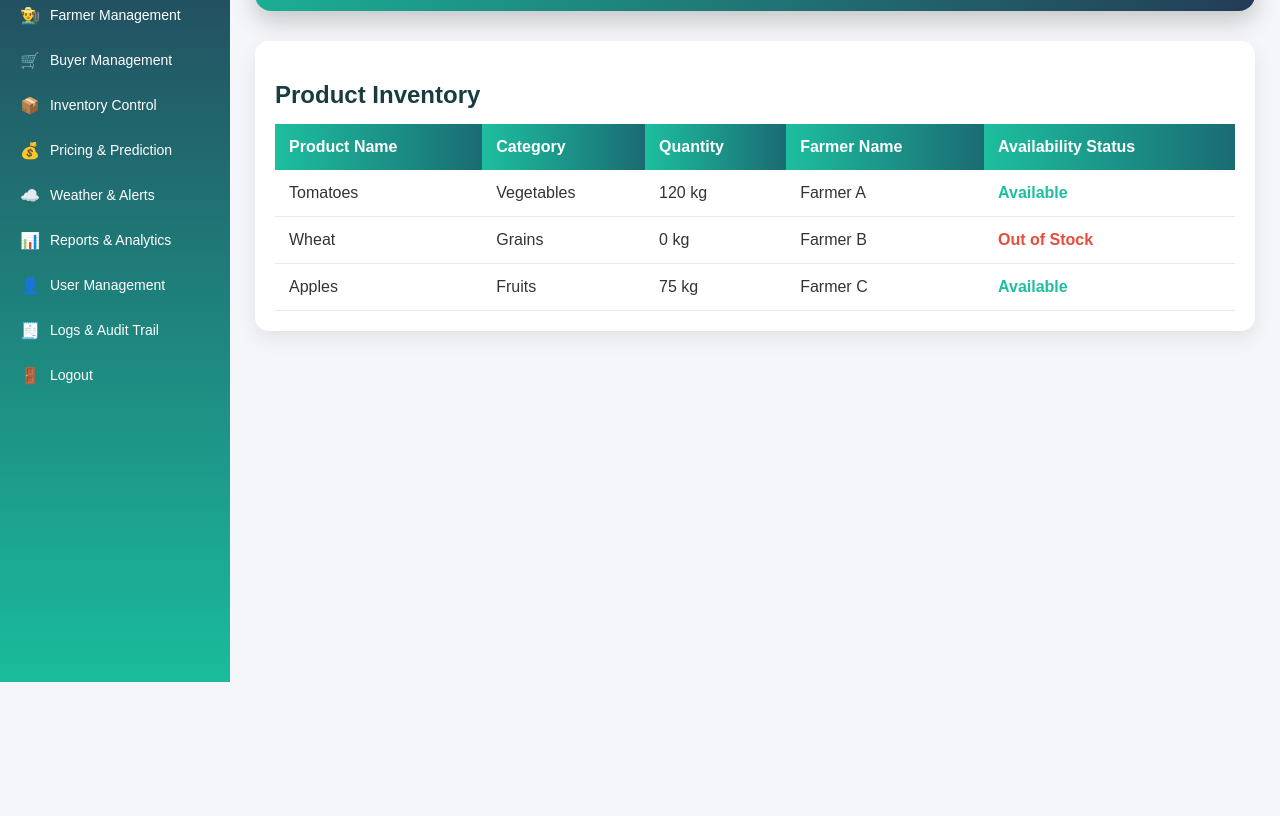
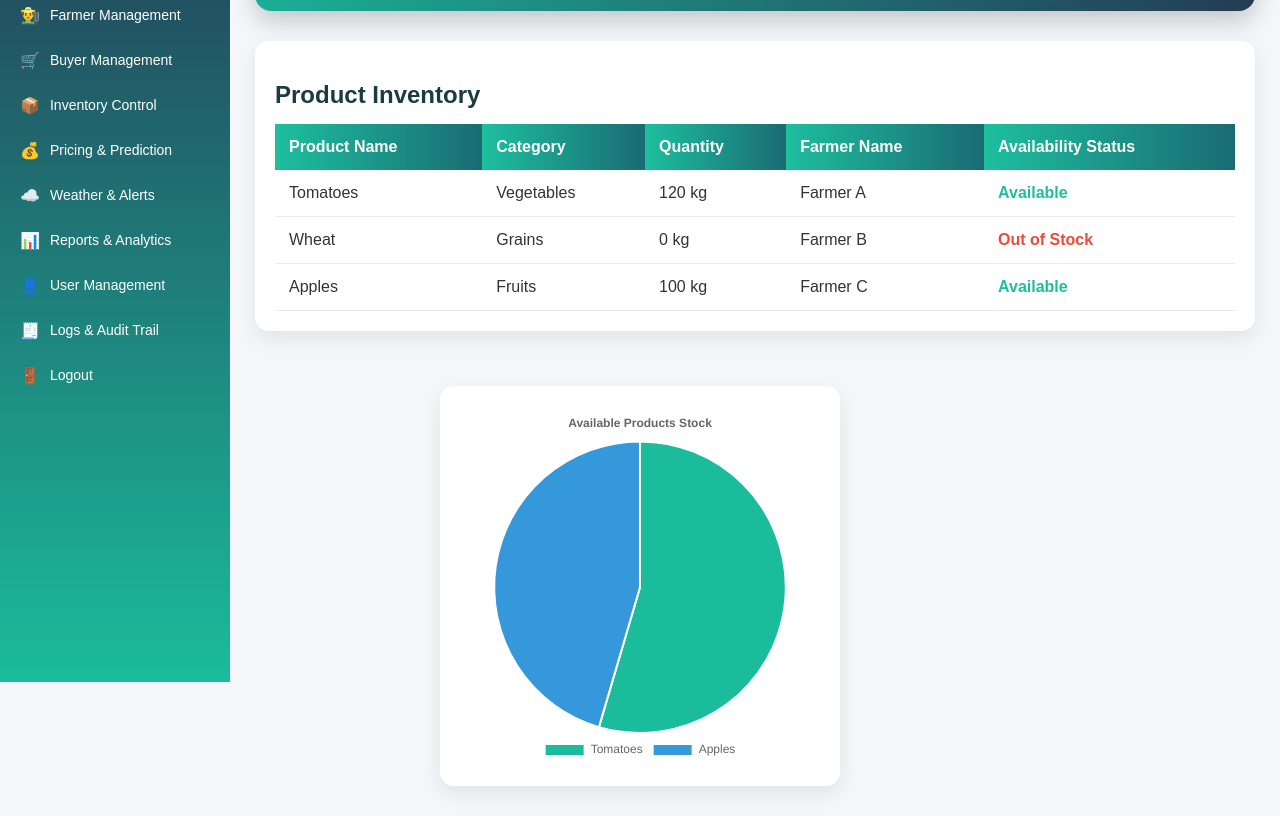
Before and after one commit to onkarsabale/admin-panel, a plain HTML site: page inventry.html in a window 1280 px wide. Shown: the part 143-959 px from the top of the page. Before the commit the page ends 800 px from the top, so only its background shows below. Drawn offline with nearby package versions, Linux system fonts and the light colour scheme.

Commit message:
inventory pie chart add

```diff
--- /dev/null
+++ b/inventoryChart.js
@@ -0,0 +1,83 @@
+const table = document.querySelector("table");
+const ctx = document.getElementById("inventoryPieChart").getContext("2d");
+
+function extractInventoryData() {
+    const rows = table.querySelectorAll("tbody tr");
+    const labels = [];
+    const values = [];
+
+    rows.forEach(row => {
+        const productName = row.cells[0].innerText;
+        const quantityText = row.cells[2].innerText;
+
+        const quantity = parseInt(quantityText);
+
+        if (quantity > 0) {
+            labels.push(productName);
+            values.push(quantity);
+        }
+    });
+
+    return { labels, values };
+}
+
+let inventoryChart;
+
+function renderInventoryChart() {
+    const data = extractInventoryData();
+
+    if (inventoryChart) inventoryChart.destroy();
+
+    inventoryChart = new Chart(ctx, {
+        type: "pie",
+        data: {
+            labels: data.labels,
+            datasets: [{
+                data: data.values,
+                backgroundColor: [
+                    "#1abc9c",
+                    "#3498db",
+                    "#f1c40f",
+                    "#9b59b6",
+                    "#e67e22"
+                ]
+            }]
+        },
+        options: {
+            plugins: {
+                title: {
+                    display: true,
+                    text: "Available Products Stock"
+                },
+                legend: {
+                    position: "bottom"
+                }
+            }
+        }
+    });
+}
+function updateInventoryStatus() {
+    const table = document.querySelector("table");
+    const rows = table.querySelectorAll("tbody tr");
+
+    rows.forEach(row => {
+        const quantityCell = row.cells[2];
+        const statusCell = row.cells[4];
+
+        const quantity = parseInt(quantityCell.innerText);
+
+        if (quantity > 0) {
+            statusCell.innerText = "Available";
+            statusCell.classList.remove("status-out");
+            statusCell.classList.add("status-available");
+        } else {
+            statusCell.innerText = "Out of Stock";
+            statusCell.classList.remove("status-available");
+            statusCell.classList.add("status-out");
+        }
+    });
+}
+
+updateInventoryStatus();
+
+renderInventoryChart();
--- a/inventry.html
+++ b/inventry.html
@@ -177,12 +177,12 @@ tbody tr:hover {
                         <td>Grains</td>
                         <td>0 kg</td>
                         <td>Farmer B</td>
-                        <td class="status-out">Out of Stock</td>
+                        <td class="status-out">Available</td>
                     </tr>
                     <tr>
                         <td>Apples</td>
                         <td>Fruits</td>
-                        <td>75 kg</td>
+                        <td>100 kg</td>
                         <td>Farmer C</td>
                         <td class="status-available">Available</td>
                     </tr>
@@ -194,6 +194,14 @@ tbody tr:hover {
 
 </div>
 
+<script src="https://cdn.jsdelivr.net/npm/chart.js"></script>
+
+<div class="card" style="max-width:360px; margin:30px auto;">
+    <canvas id="inventoryPieChart"></canvas>
+</div>
+
+<script src="inventoryChart.js"></script>
+
 
 </body>
 </html>
```
